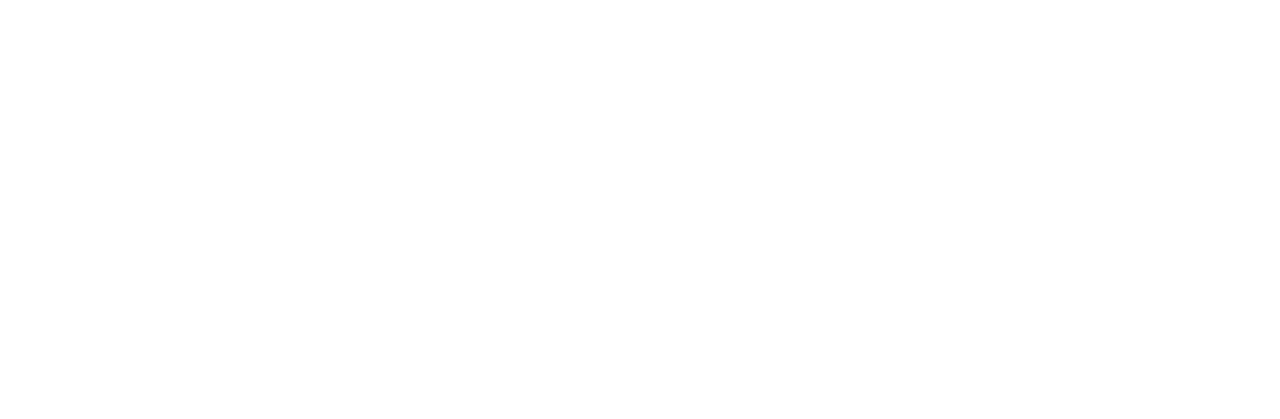
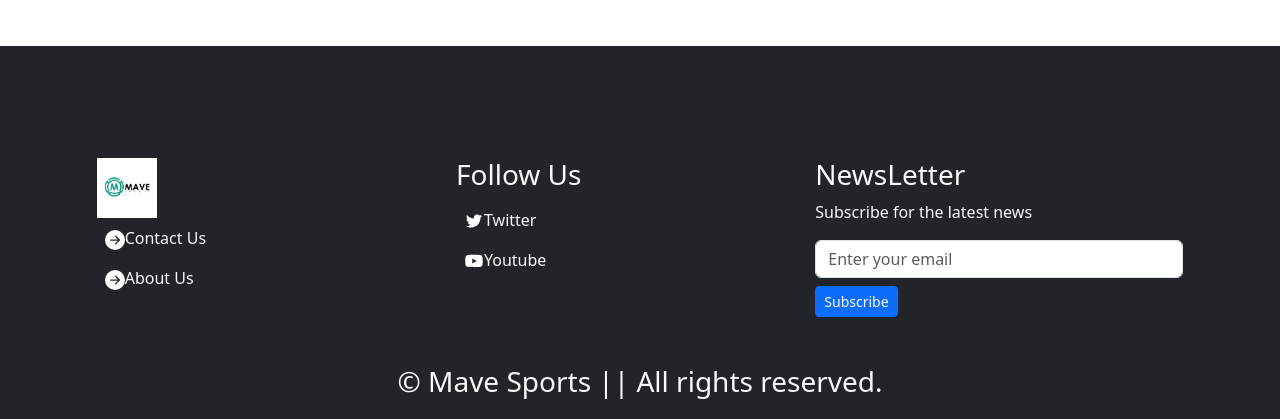
Before and after one commit to eakelvin/mave, a React (Vite) app: page /football in a window 1280 px wide. Shown: the part 1624-2043 px from the top of the page. Before the commit the page ends 1670 px from the top, so only its background shows below. Built offline with nearby package versions, Linux system fonts and the light colour scheme; the HTML template or start-up script is replaced by a standard one.

Commit message:
route path

```diff
--- a/package.json
+++ b/package.json
@@ -21,7 +21,7 @@
     "@types/react": "^18.0.37",
     "@types/react-dom": "^18.0.11",
     "@vitejs/plugin-react": "^4.0.0",
-    "eslint": "^8.38.0",
+    "eslint": "^7.0.0",
     "eslint-plugin-react": "^7.25.3",
     "eslint-plugin-react-hooks": "^4.6.0",
     "eslint-plugin-react-refresh": "^0.3.4",
--- a/src/App.jsx
+++ b/src/App.jsx
@@ -2,8 +2,8 @@
 import './App.css'
 import { BrowserRouter as Router, Routes, Route } from 'react-router-dom'
 import Home from './Pages/Home'
-import FootballPage from './Pages/Football'
-import Basketball from './Pages/BasketballPage'
+import FootballPage from './Pages/FootballPage'
+import BasketballPage from './Pages/BasketballPage'
 import Livestream from './Pages/Livestream'
 import Errorpage from './Pages/Errorpage'
 
@@ -15,7 +15,7 @@
         <Routes>
           <Route exact path='/' element={<Home />} />
           <Route path='/football' element={<FootballPage />} />
-          <Route path='/basketball' element={<Basketball />} />
+          <Route path='/basketball' element={<BasketballPage />} />
           <Route path='/livestream' element={<Livestream />} />
           <Route path='*' element={<Errorpage />} />
         </Routes>
--- a/src/Components/Footer.jsx
+++ b/src/Components/Footer.jsx
@@ -11,11 +11,9 @@
           <div className="row mt-5 justify-content-around p-5">
 
             <div className="col-md-3">
-                <h3>Quick Links</h3>
-                <a className='d-block p-2 link-underline-dark link-light' href='#'><BsArrowRightCircleFill color='white' size={20} />Home</a>
-                <a className='d-block p-2 link-underline-dark link-light' href='#'><BsArrowRightCircleFill color='white' size={20} />Football</a>
-                <a className='d-block p-2 link-underline-dark link-light' href='#'><BsArrowRightCircleFill color='white' size={20} />Basketball</a>
-                <a className='d-block p-2 link-underline-dark link-light' href='#'><BsArrowRightCircleFill color='white' size={20} />LiveStream</a>
+                <img src='./logo/photo_1.jpg' width={60} height={60} />
+                <a className='d-block p-2 link-underline-dark link-light' href='#'><BsArrowRightCircleFill color='white' size={20} />Contact Us</a>
+                <a className='d-block p-2 link-underline-dark link-light' href='#'><BsArrowRightCircleFill color='white' size={20} />About Us</a>
             </div>
 
             <div className="col-md-3">
@@ -39,7 +37,7 @@
             </div>
 
           </div>
-            <h3 className='text-center'>&copy; EA Codes || All rights reserved.</h3>
+            <h3 className='text-center'>&copy; Mave Sports || All rights reserved.</h3>
         </div>
   )
 }
--- a/src/Pages/BasketballPage.jsx
+++ b/src/Pages/BasketballPage.jsx
@@ -1,15 +1,18 @@
 import React from 'react'
 import Navbar from '../Components/Navbar'
+import Basketball from '../Components/Basketball'
+import Footer from '../Components/Footer'
 
-function Basketball() {
+function BasketballPage() {
   return (
     <>
       <Navbar />
       <div className='row row-cols-1 row-cols-lg-4 row-cols-md-2 g-4 p-5'>
           <Basketball />
       </div>
+      <Footer />
     </>
   )
 }
 
-export default Basketball
+export default BasketballPage
--- a/src/Pages/Football.jsx
+++ b/src/Pages/FootballPage.jsx
@@ -1,6 +1,7 @@
 import React from 'react'
 import Navbar from '../Components/Navbar'
 import Football from '../Components/Football'
+import Footer from '../Components/Footer'
 
 function FootballPage() {
   return (
@@ -9,6 +10,7 @@
         <div className='row row-cols-1 row-cols-lg-4 row-cols-md-2 g-4 p-5'>
           <Football />
         </div>
+      <Footer />
     </>
   )
 }
--- a/src/Pages/Livestream.jsx
+++ b/src/Pages/Livestream.jsx
@@ -1,10 +1,12 @@
 import React from 'react'
 import Navbar from '../Components/Navbar'
+import Footer from '../Components/Footer'
 
 function Livestream() {
   return (
     <>
-      <Livestream />
+      <Navbar/>
+      <Footer />
     </>
   )
 }
```
Also changed, not shown: 1 other file (tests, documents, lock files or other folders).
